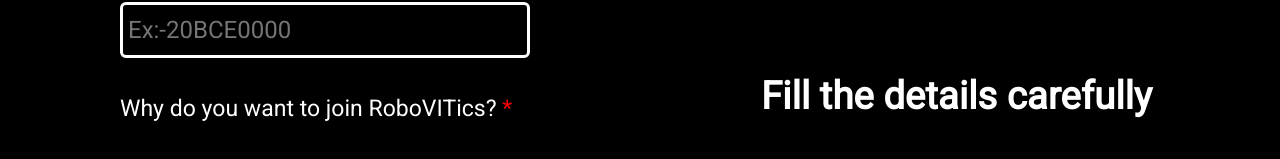
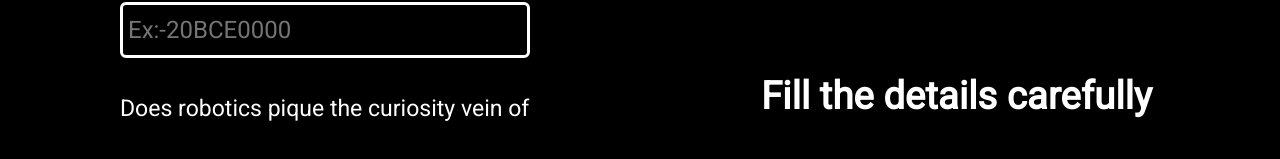
Before and after one commit to bitoffabyte/roboVITics-CCS-registration-portal, a React (Create React App) app: page /#/register in a window 1280 px wide. Shown: the part 579-738 px from the top of the page. Built offline with nearby package versions, Linux system fonts and the light colour scheme; no server answers; sample sign-in values are in the browser's storage.

Commit message:
added aws

```diff
--- a/package.json
+++ b/package.json
@@ -2,7 +2,7 @@
 	"name": "ccs-react-2.0",
 	"version": "0.1.0",
 	"private": true,
-	"homepage": "http://roonarayan.me/roboVITics-CCS-React-2.0",
+	"homepage": "https://register.robovitics.in",
 	"dependencies": {
 		"@testing-library/jest-dom": "^5.11.4",
 		"@testing-library/react": "^11.1.0",
--- a/src/Components/Checks.js
+++ b/src/Components/Checks.js
@@ -8,7 +8,7 @@
 
 	$.ajax({
 		type: "POST",
-		url: "https://ccs-robovitics.herokuapp.com/exists",
+		url: "https://beepboop.robovitics.in/exists",
 		data: det,
 		success: async (data) => {
 			// console.log(JSON.parse(data));
--- a/src/Components/Register.js
+++ b/src/Components/Register.js
@@ -108,7 +108,7 @@
 			};
 			console.log(det);
 			$.post(
-				"https://ccs-robovitics.herokuapp.com/register",
+				"https://beepboop.robovitics.in/register",
 				det,
 				(data, err) => {
 					console.log(data, "data");
@@ -217,7 +217,7 @@
 						<br />
 						<br />
 						<label className='formLabel'>
-							Why do you want to join RoboVITics?
+							Does robotics pique the curiosity vein of yours? What kind of impact does robotics have on your day to day life?
 						</label>
 						<br />
 
```
Also changed, not shown: 2 other files (tests, documents, lock files or other folders).
